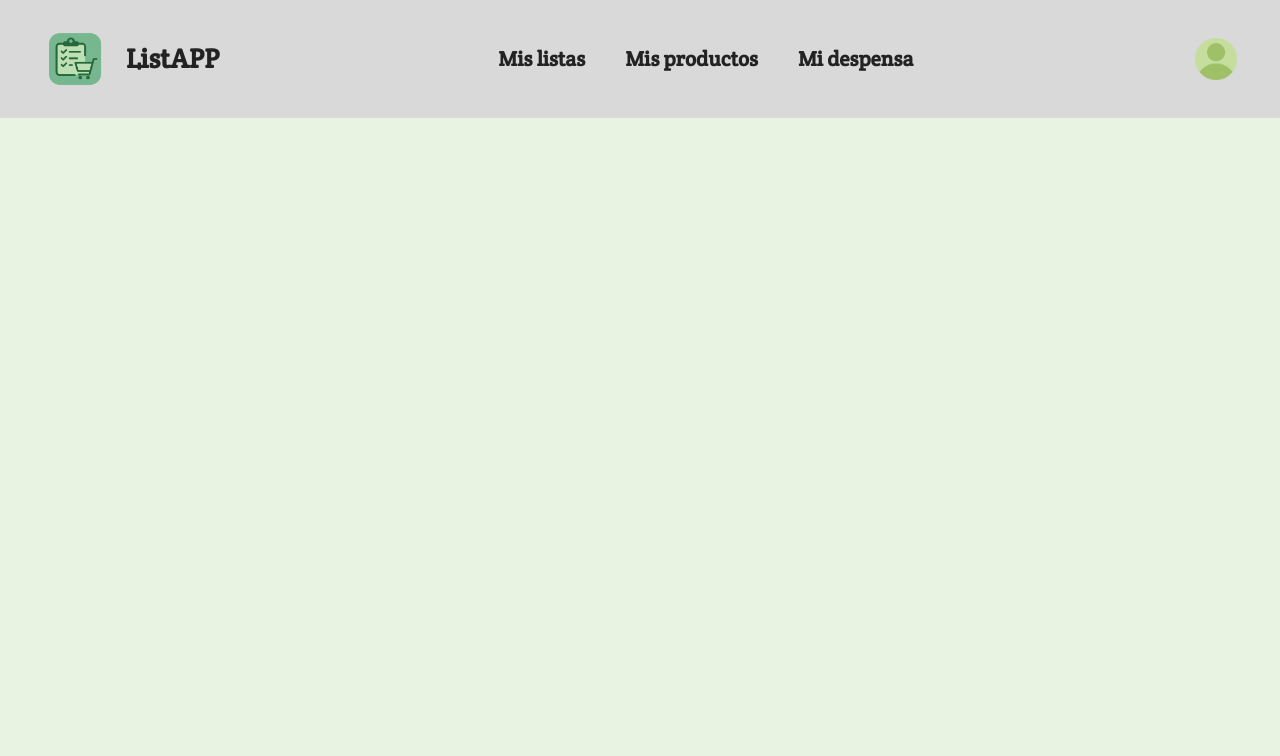
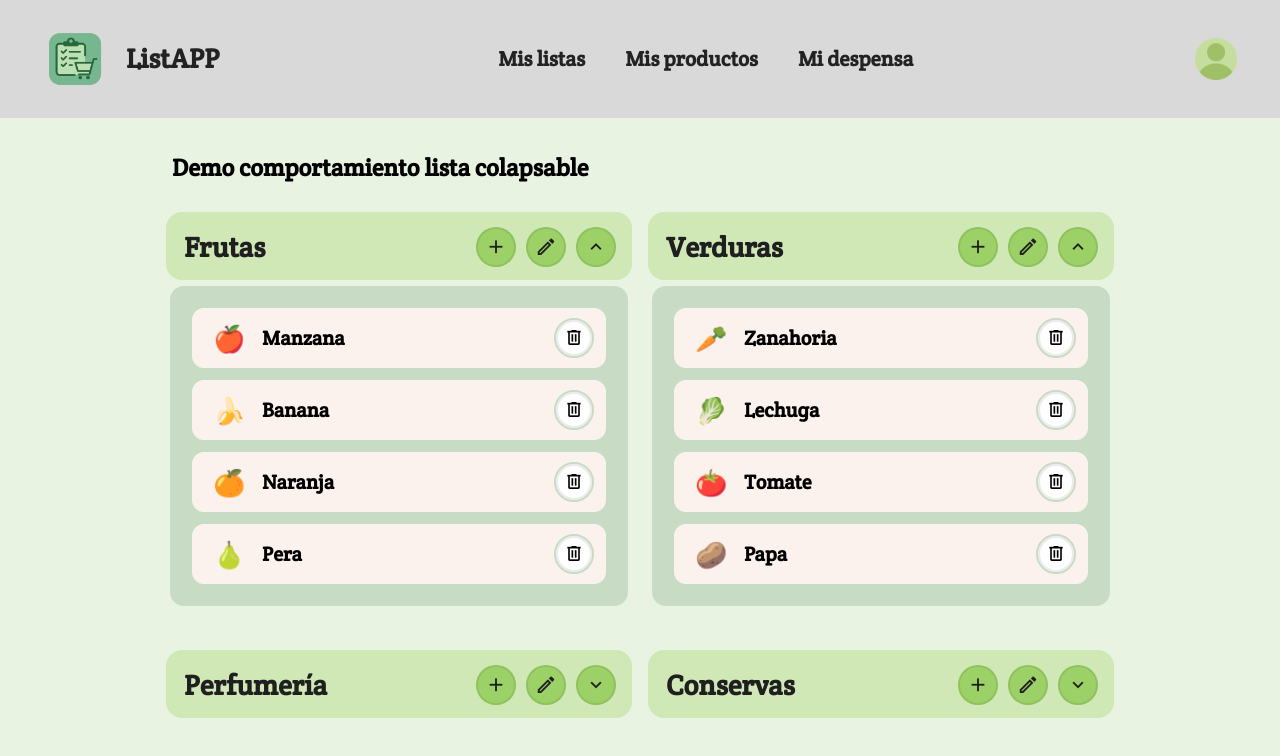
Before and after one commit to Lautaro-Dominguez/listapp, a Vue app: page / in a window 1280 px wide. Shown: the top 756 px of the page. Built offline with nearby package versions, Linux system fonts and the light colour scheme; a small style sheet from the web is missing.

Commit message:
primera implementación de lista colapsable. La demo se puede ver con localhost:3000

```diff
--- a/components.d.ts
+++ b/components.d.ts
@@ -8,7 +8,9 @@ export {}
 /* prettier-ignore */
 declare module 'vue' {
   export interface GlobalComponents {
-    BaseLayout: typeof import('./src/layouts/BaseLayout.vue')['default']
+    CollapsibleList: typeof import('./src/components/lists/CollapsibleList.vue')['default']
     HelloWorld: typeof import('./src/components/HelloWorld.vue')['default']
+    RouterLink: typeof import('vue-router')['RouterLink']
+    RouterView: typeof import('vue-router')['RouterView']
   }
 }
--- a/src/App.vue
+++ b/src/App.vue
@@ -2,7 +2,7 @@
   <v-app>
     <v-main>
       <BaseLayout>
-
+        <DemoCollapsible />
       </BaseLayout>
     </v-main>
   </v-app>
@@ -10,4 +10,5 @@
 
 <script setup lang="ts">
 import BaseLayout from '@/layouts/BaseLayout.vue'
+import DemoCollapsible from '@/pages/DemoCollapsible.vue'
 </script>
--- /dev/null
+++ b/src/components/lists/CollapsibleList.vue
@@ -0,0 +1,233 @@
+
+<template>
+  <section class="collapsible-list" :class="{ isCollapsed: localCollapsed }">
+    <header class="list-header">
+      <div>
+        <h3 class="list-title">{{ title }}</h3>
+        <div v-if="date" class="list-date">{{ date }}</div>
+      </div>
+      <div class="header-actions">
+        <!-- botones de la lista: agregar, editar, expandir lista -->
+        <slot name="header-actions" :toggle="toggle" :collapsed="localCollapsed">
+          <button class="icon-btn" aria-label="Agregar" @click="$emit('add')">
+            <v-icon size="22" icon="mdi-plus" />
+          </button>
+          <button class="icon-btn" aria-label="Editar" @click="$emit('edit')">
+            <v-icon size="22" icon="mdi-pencil-outline" />
+          </button>
+          <button class="icon-btn" :aria-label="localCollapsed ? 'Expandir' : 'Contraer'" @click="toggle">
+            <v-icon size="22" :icon="localCollapsed ? 'mdi-chevron-down' : 'mdi-chevron-up'" />
+          </button>
+        </slot>
+      </div>
+    </header>
+
+    <v-expand-transition>
+      <ul v-show="!localCollapsed" class="items">
+        <li v-for="item in items" :key="itemKey(item)" class="item">
+          <div class="left">
+            <!-- Slot para el emoji del producto -->
+            <slot name="item-left" :item="item">
+              <img v-if="item.icon" :src="item.icon" alt="" class="emoji" />
+            </slot>
+          </div>
+          <div class="label" @click="$emit('select', item)">
+            <!-- Slot para el texto del producto -->
+            <slot name="item-label" :item="item">{{ item.label }}</slot>
+          </div>
+          <div class="right">
+            <!-- Slot para acciones a la derecha  -->
+            <slot name="item-right" :item="item">
+              <button class="icon-btn soft" aria-label="Eliminar" @click.stop="$emit('remove', item)">
+                <v-icon size="20" icon="mdi-trash-can-outline" />
+              </button>
+            </slot>
+          </div>
+        </li>
+        <li v-if="!items || items.length === 0" class="empty">
+          <slot name="empty">Sin elementos</slot>
+        </li>
+      </ul>
+    </v-expand-transition>
+  </section>
+</template>
+
+<script setup lang="ts">
+import { ref, watch } from 'vue'
+
+// Declaración de tipos
+export type ListItem = {
+  id?: string | number
+  label: string
+  icon?: string
+  [key: string]: unknown
+}
+
+// Props del componente
+const props = withDefaults(defineProps<{
+  title: string
+  items?: ListItem[]
+  collapsed?: boolean
+  itemKeyField?: string
+  date?: string // Dejo la fecha opcional para "Mis Listas"
+}>(), {
+  items: () => [],
+  collapsed: false,
+  itemKeyField: 'id',
+  date: undefined,
+})
+
+// Eventos emitidos por el componente
+const emit = defineEmits<{
+  (e: 'update:collapsed', value: boolean): void
+  (e: 'toggle', value: boolean): void
+  (e: 'add'): void
+  (e: 'edit'): void
+  (e: 'select', item: ListItem): void
+  (e: 'remove', item: ListItem): void
+}>()
+
+const localCollapsed = ref<boolean>(props.collapsed)
+
+watch(() => props.collapsed, v => (localCollapsed.value = v))
+
+function toggle() {
+  const v = !localCollapsed.value
+  localCollapsed.value = v
+  emit('update:collapsed', v)
+  emit('toggle', v)
+}
+
+// Obtiene la clave única de cada producto
+function itemKey(item: ListItem) {
+  const keyField = props.itemKeyField as keyof ListItem
+  return (keyField && (item[keyField] as string | number | undefined)) ?? item.label
+}
+</script>
+
+<style scoped>
+.collapsible-list {
+  width: 100%;
+  border-radius: 16px;
+  margin: 14px 0;
+  font-family: 'Crete Round', serif;
+}
+
+.list-header {
+  background: #cfe8b6;
+  display: flex;
+  align-items: center;
+  justify-content: space-between;
+  padding: 14px 16px 12px 18px;
+  border-radius: 16px;
+}
+
+.list-title {
+  margin: 0;
+  font-size: 28px;
+  font-weight: 700;
+  color: #1f1f1f;
+}
+
+.list-date {
+  font-size: 16px;
+  color: #647060;
+  margin-top: 2px;
+  font-family: 'Crete Round', serif;
+}
+
+.header-actions {
+  display: flex;
+  gap: 10px;
+}
+
+.icon-btn.soft {
+  background: #fff;
+  color: #000;
+  font-weight: 700;
+  border: 2px solid #c8dcc5;
+}
+.icon-btn.soft:active { filter: brightness(0.96); }
+.icon-btn.soft:disabled { opacity: 0.5; }
+
+.icon-btn {
+  width: 40px;
+  height: 40px;
+  border-radius: 50%;
+  border: none;
+  background: #9bd166;
+  color: #1f1f1f;
+  display: inline-flex;
+  align-items: center;
+  justify-content: center;
+  cursor: pointer;
+  box-shadow: inset 0 0 0 2px rgba(0,0,0,0.08);
+  font-family: 'Crete Round', serif;
+  font-weight: 700;
+  transition: background 0.2s, color 0.2s;
+}
+.icon-btn:hover { filter: brightness(0.96); }
+.icon-btn:active { transform: translateY(1px); }
+
+.header-actions .icon-btn {
+  background: #9bd166;
+  color: #1f1f1f;
+  border: none;
+}
+.header-actions .icon-btn:hover {
+  background: #a3c86d;
+}
+.header-actions .icon-btn:active {
+  background: #b7d88a;
+}
+
+/* contenedor de items */
+.items {
+  list-style: none;
+  padding: 12px;
+  margin: 6px 4px 0 4px;
+  background: #c8dcc5;
+  border-radius: 14px;
+}
+
+/* tarjeta de cada item */
+.item {
+  display: grid;
+  grid-template-columns: 48px 1fr auto;
+  align-items: center;
+  gap: 10px;
+  background: #fbf2ee;
+  padding: 10px 12px;
+  margin: 8px 8px;
+  border-radius: 14px;
+  border: 2px solid #c8dcc5;
+}
+
+.left { display: flex; align-items: center; justify-content: center; }
+.emoji { width: 30px; height: 30px; object-fit: contain; }
+
+.label {
+  font-size: 20px;
+  color: #000;
+  font-family: 'Crete Round', serif;
+  font-weight: 700;
+}
+
+.right { display: flex; align-items: center; gap: 6px; }
+
+.icon-btn.soft {
+  background: #fff;
+  color: #000;
+  font-weight: 700;
+  border: 2px solid #c8dcc5;
+}
+.icon-btn.soft:active { filter: brightness(0.96); }
+.icon-btn.soft:disabled { opacity: 0.5; }
+
+.empty {
+  text-align: center;
+  color: #647060;
+  padding: 10px 0;
+  font-style: italic;
+}
+</style>
--- /dev/null
+++ b/src/components/lists/index.ts
@@ -0,0 +1 @@
+export { default as CollapsibleList } from './CollapsibleList.vue'
--- /dev/null
+++ b/src/pages/DemoCollapsible.vue
@@ -0,0 +1,102 @@
+<template>
+  <div class="demo-wrapper">
+    <section class="section">
+      <h2 class="section-title">Demo comportamiento lista colapsable</h2>
+      <div class="grid">
+        <CollapsibleList
+          title="Frutas"
+          :items="frutas"
+          v-model:collapsed="collapsedFrutas"
+          @add="addFruta"
+          @edit="editFrutas"
+          @remove="removeFruta"
+        >
+          <template #item-left="{ item }">
+            <span class="emoji">{{ item.emoji }}</span>
+          </template>
+        </CollapsibleList>
+
+        <CollapsibleList
+          title="Verduras"
+          :items="verduras"
+          v-model:collapsed="collapsedVerduras"
+          @add="addVerdura"
+          @edit="editVerduras"
+          @remove="removeVerdura"
+        >
+          <template #item-left="{ item }">
+            <span class="emoji">{{ item.emoji }}</span>
+          </template>
+        </CollapsibleList>
+
+        <CollapsibleList
+          title="Perfumería"
+          :items="[]"
+          v-model:collapsed="collapsedPerfumeria"
+        />
+
+        <CollapsibleList
+          title="Conservas"
+          :items="[]"
+          v-model:collapsed="collapsedConservas"
+        />
+
+      </div>
+
+
+    </section>
+  </div>
+</template>
+
+<script setup lang="ts">
+import CollapsibleList from '@/components/lists/CollapsibleList.vue'
+import { ref } from 'vue'
+
+type Item = { id: number; label: string; emoji: string }
+
+type ItemQty = Item & { qty: number }
+
+// Mis Productos
+const collapsedFrutas = ref(false)
+const collapsedVerduras = ref(false)
+const collapsedPerfumeria = ref(true)
+const collapsedConservas = ref(true)
+
+const frutas = ref<Item[]>([
+  { id: 1, label: 'Manzana', emoji: '🍎' },
+  { id: 2, label: 'Banana',  emoji: '🍌' },
+  { id: 3, label: 'Naranja', emoji: '🍊' },
+  { id: 4, label: 'Pera',    emoji: '🍐' },
+])
+
+const verduras = ref<Item[]>([
+  { id: 1, label: 'Zanahoria', emoji: '🥕' },
+  { id: 2, label: 'Lechuga',   emoji: '🥬' },
+  { id: 3, label: 'Tomate',    emoji: '🍅' },
+  { id: 4, label: 'Papa',      emoji: '🥔' },
+])
+
+function addFruta() {
+  const nextId = Math.max(0, ...frutas.value.map(i => i.id)) + 1
+  frutas.value.push({ id: nextId, label: 'Nueva fruta', emoji: '🆕' })
+}
+function editFrutas() { console.log('Editar categoría: Frutas') }
+function removeFruta(item: Item) { frutas.value = frutas.value.filter(i => i.id !== item.id) }
+
+function addVerdura() {
+  const nextId = Math.max(0, ...verduras.value.map(i => i.id)) + 1
+  verduras.value.push({ id: nextId, label: 'Nueva verdura', emoji: '🆕' })
+}
+function editVerduras() { console.log('Editar categoría: Verduras') }
+function removeVerdura(item: Item) { verduras.value = verduras.value.filter(i => i.id !== item.id) }
+
+
+</script>
+
+<style scoped>
+.demo-wrapper { max-width: 980px; margin: 0 auto; padding: 24px 16px; }
+.section { margin-bottom: 36px; }
+.section-title { margin: 8px 6px 12px; font-weight: 700; font-size: 24px; color: #000; }
+.grid { display: grid; grid-template-columns: repeat(auto-fit, minmax(320px, 1fr)); gap: 16px; }
+.emoji { font-size: 26px; width: 30px; display: inline-block; text-align: center; }
+</style>
```
